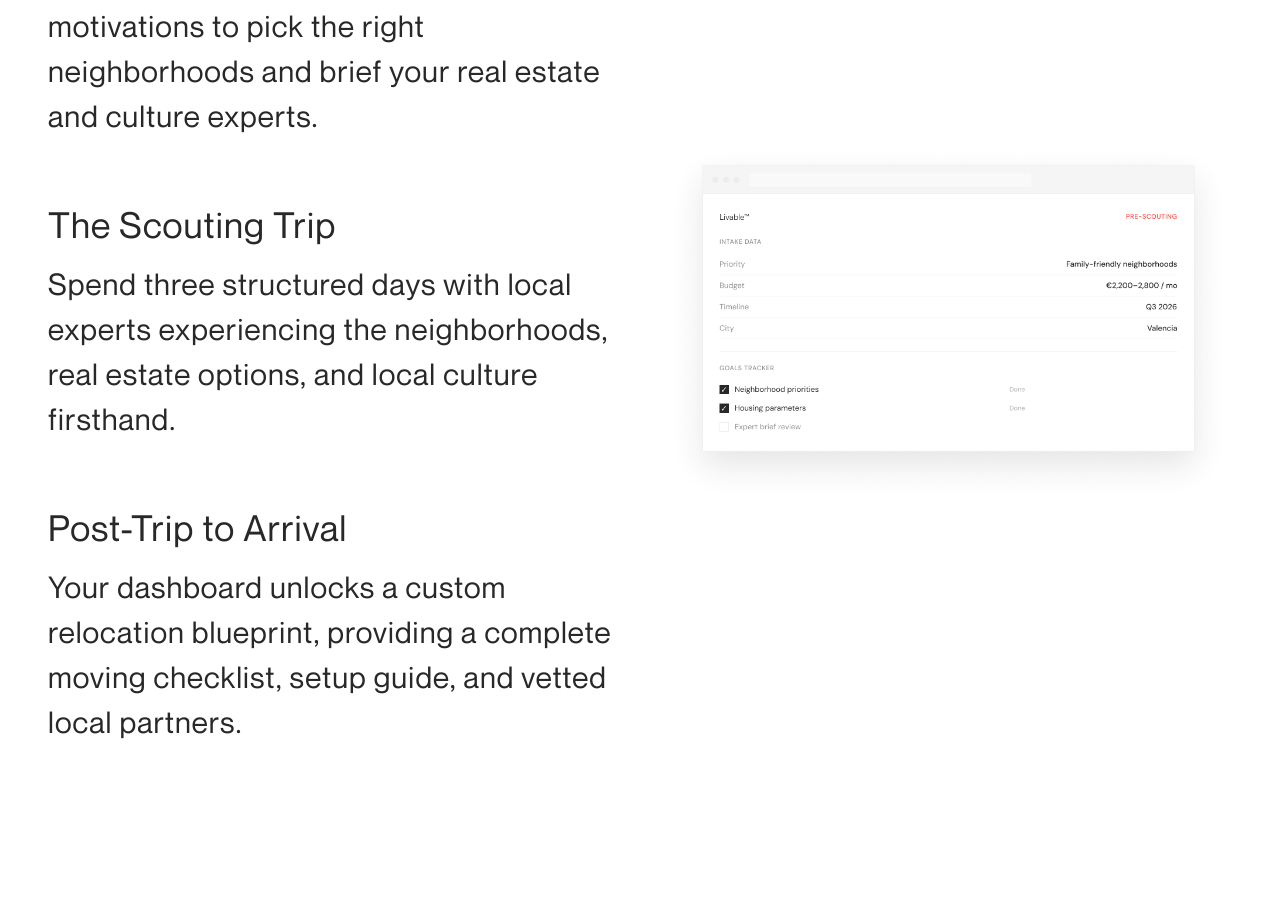
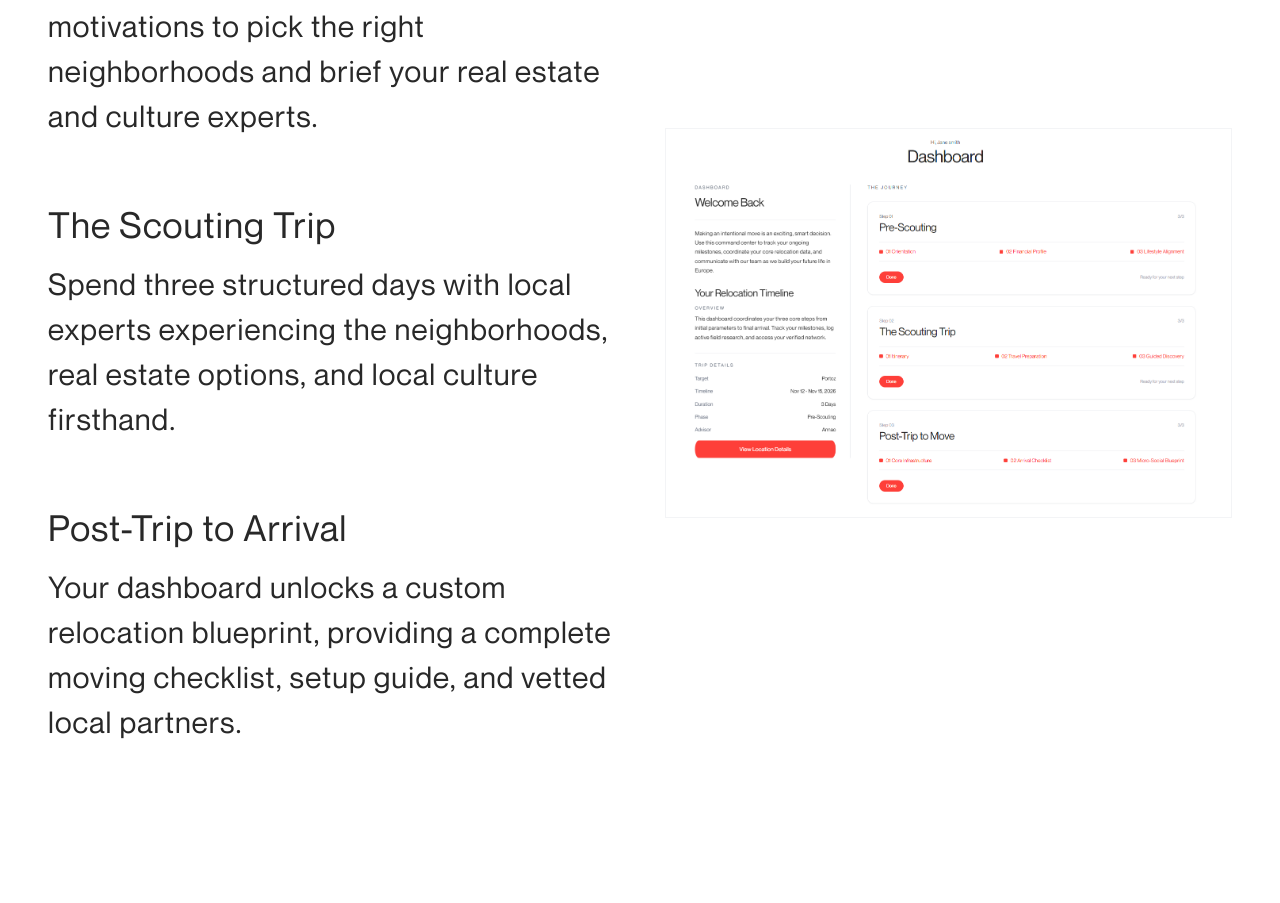
Before and after one commit to murad403/livable-web, a Next.js app: page / in a window 1280 px wide. Shown: the part 4822-5725 px from the top of the page. Built offline with nearby package versions, Linux system fonts and the light colour scheme; no server answers; a web font is replaced by a local one.

Commit message:
feat: add System component and relocation asset image

```diff
--- a/src/components/app/System.tsx
+++ b/src/components/app/System.tsx
@@ -53,7 +53,9 @@ const System = () => {
                     <Image
                         src={systemImg}
                         alt="The Livable Relocation System Portal"
-                        className="w-full h-auto rounded-2xl object-cover"
+                        width={500}
+                        height={500}
+                        className="w-full h-auto border border-gray-100 object-cover"
                         priority
                     />
                 </div>
```
Also changed, not shown: src/assets/system.png.
